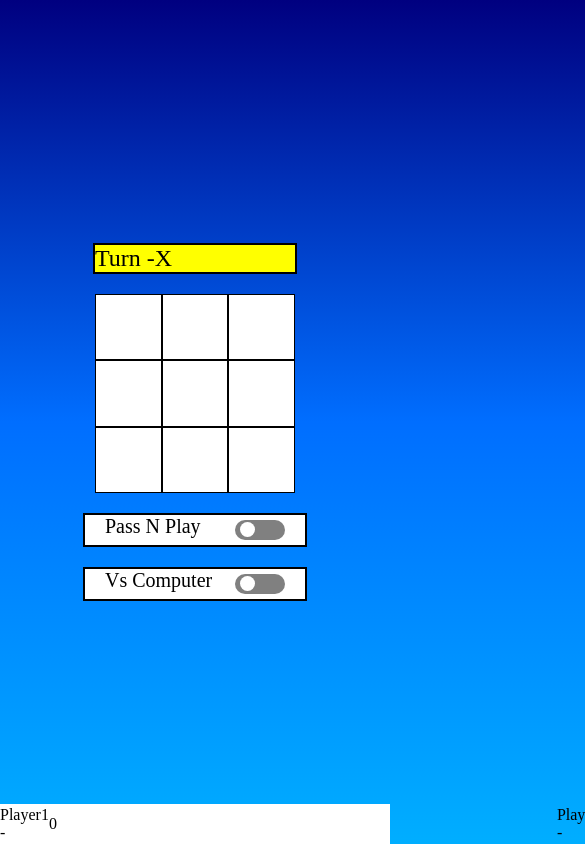
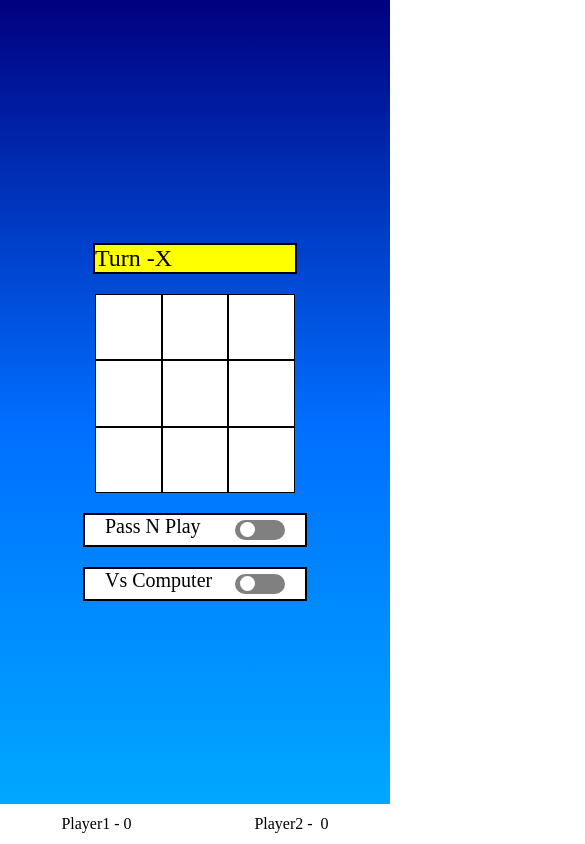
Before and after one commit to Sahitya-Dwivedi/Tic-Tac-Toe, a plain HTML site: page index.html in a window 390 px wide. Shown: the top 844 px of the page, 585 px wide, since content can reach past the window. Drawn offline with Linux system fonts and the light colour scheme.

Commit message:
responsive issue fixed

```diff
--- a/styles.css
+++ b/styles.css
@@ -5,9 +5,12 @@
 
 html,
 body {
-    width: 100%;
-    height: 100%;
+    width: 100vw;
+    height: 100vh;
     background-image: linear-gradient(navy, rgb(0, 110, 255), rgb(0, 174, 255));
+    display: flex;
+    justify-content: center;
+    align-items: center;
 }
 
 .tic_tac_toe {
@@ -124,3 +127,9 @@ h2 {
     justify-content: center;
     align-items: center;
 }
+
+@media screen and (max-width:662px) {
+    .score{
+        gap: 0px;
+    }
+}
```
